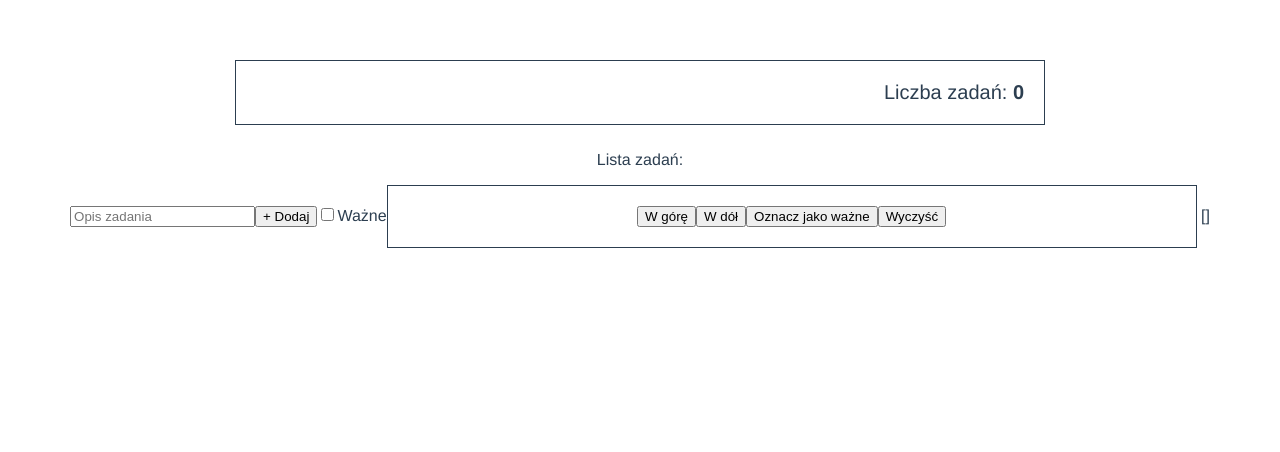
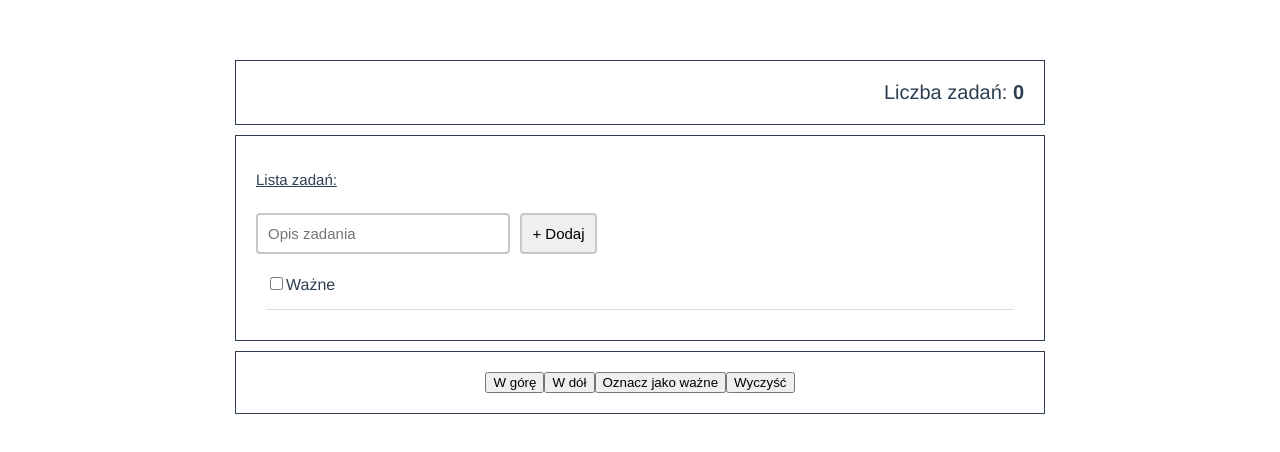
Before and after one commit to S-Kaminski/vue-todo, a Vue app: page / in a window 1280 px wide. Shown: the top 452 px of the page. Built offline with nearby package versions, Linux system fonts and the light colour scheme.

Commit message:
modified: removed unnecessary Watchers, cleaned up code, added scoped styling

```diff
--- a/src/components/TheContainer.vue
+++ b/src/components/TheContainer.vue
@@ -1,19 +1,23 @@
 <template>
     <div>
       <TheHeader :count="$store.state.tasks.length"></TheHeader>
-      <p>Lista zadań:</p>
+      <div id="main">
+        <p id="label">Lista zadań:</p>
         <span>
           <input
             type="text"
             placeholder="Opis zadania"
+            id="task-description"
             v-model.trim="taskDescription"
             @keydown.enter="addNewTask"
           />
-        <button @click="addNewTask">+ Dodaj</button>
+          <button
+            @click="addNewTask"
+            id="task-adder">+ Dodaj</button>
         </span>
-      <span>
-        <input type="checkbox" v-model="taskImportance" />
-        <label>Ważne</label>
+        <span id="important">
+          <input type="checkbox" v-model="taskImportance" value="important-cb"/>
+          <label for="important-cb">Ważne</label>
         </span>
           <SingleItem v-for="(task, index) in $store.state.tasks"
             :key="task.id + index"
@@ -22,13 +26,13 @@
             @task-selection="taskSelection"
             @remove-task="removeSingleTask" >
           </SingleItem>
+      </div>
       <TheFooter
         @move-up="moveTasks"
         @move-down="moveTasks"
         @mark-important="markImportant"
         @remove-all-tasks="removeAllTasks">
       </TheFooter>
-      {{selectedTasks}}
     </div>
 </template>
 
@@ -93,7 +97,7 @@ import TheHeader from './TheHeader.vue'
             checkedTasksIndexes.push(this.$store.state.tasks.findIndex((t: Task) => t.id == task))
         })
         checkedTasksIndexes.sort().reverse();
-        for(let i = 0; i < checkedTasksIndexes.length; i++){
+        for(let i = 0; i < checkedTasksIndexes.length; i++) {
             if(checkedTasksIndexes[i]<this.$store.state.tasks.length-1)
             {
                 const newPosition = checkedTasksIndexes[i]+1;
@@ -103,12 +107,7 @@ import TheHeader from './TheHeader.vue'
             }
         }
     }
-    //Computed
-    //...
-    //Emit
-    //...
-    //Watch
-    @Watch("movementOfTasks")
+
     public moveTasks(value: string): void {
       if (this.selectedTasks.length) {
         switch (value) {
@@ -122,22 +121,19 @@ import TheHeader from './TheHeader.vue'
           break;
         }
       }
+    }
 
-    }
-    @Watch("taskSelected")
     public taskSelection(value: { taskId: string, taskStatus: boolean }): void {
       console.log("TheContainer received: { id: " + value.taskId + ", status: " + + value.taskStatus + "}");
-      if (value.taskStatus && (this.selectedTasks.includes(value.taskId))) {
-        console.log(this.selectedTasks + "includes? " + (this.selectedTasks.includes(value.taskId)));
-      }
-      else if(value.taskStatus && !(this.selectedTasks.includes(value.taskId))) {
+      if(value.taskStatus && !(this.selectedTasks.includes(value.taskId))) {
         console.log("Selection: " + value.taskStatus + " adding to array. ");
         this.selectedTasks.push(value.taskId);
       }
+      else if (!value.taskStatus && (this.selectedTasks.includes(value.taskId))) {
+        this.selectedTasks.splice(this.selectedTasks.findIndex((i) => i == value.taskId),1)
+      }
+    }
 
-      else this.selectedTasks.splice(this.selectedTasks.findIndex((i) => i == value.taskId),1)
-    }
-    @Watch("removeSingleTask")
     public removeSingleTask(value: {taskId: string, taskStatus: boolean}): void {
       if(confirm("Czy na pewno chcesz usunąć to zadanie?")) {
         const index = this.$store.state.tasks.findIndex( (task: Task) => task.id === value.taskId );
@@ -146,10 +142,9 @@ import TheHeader from './TheHeader.vue'
         this.$store.state.tasks.splice(index,1);
         }
     }
-    @Watch("markImportant")
+
     public markImportant(): void { //todo
-
-        if (this.selectedTasks.length>0){
+        if (this.selectedTasks.length>0) {
             if(confirm("Czy na pewno chcesz ustawić zaznaczone zadania na liście jako ważne?")) {
                 for(let i = 0; i < this.selectedTasks.length; i++)
                 {
@@ -162,7 +157,7 @@ import TheHeader from './TheHeader.vue'
             }
         }
     }
-    @Watch("clearTasks")
+
     public removeAllTasks(): void {
         if(this.$store.state.tasks.length > 0) {
             if(confirm("Czy na pewno chcesz usunąć wszystkie zadania na liście?")) {
@@ -172,11 +167,57 @@ import TheHeader from './TheHeader.vue'
             }
         }
         else console.log("Task list is already empty")
+    }
+    //Computed
+    //...
+    //Emit
+    //...
+    //Watch
 
-    }
   }
 </script>
 
 <style scoped>
-
+div#main {
+  min-width: 60vw;
+  margin-bottom: 10px;
+  border: solid 1px;
+  display: inline-block;
+  text-align: left;
+  padding: 20px;
+}
+div p {
+  text-decoration: underline;
+  text-align: left;
+  display: block;
+  font-size: 15px;
+}
+input#task-description {
+  padding: 10px;
+  margin: 10px 0;
+  border: 2px solid rgb(199, 199, 199);
+  width: 30%;
+  font-size:15px;
+  border-radius: 4px;
+}
+button#task-adder {
+  padding: 10px;
+  margin: 10px 0;
+  margin-left: 10px;
+  border: 2px solid rgb(199, 199, 199);
+  font-size:15px;
+  border-radius: 4px;
+}
+button#task-adder:hover {
+  background-color:#98a3e2;
+  border: 2px solid rgb(0, 0, 0);
+  color:#fff;
+}
+span#important {
+  display:block;
+  margin: 0 auto;
+  margin: 10px 10px;
+  padding-bottom: 15px;
+  border-bottom: 1px solid #dddddd;
+}
 </style>
```
Lines whose indentation alone changed are shown as unchanged.
